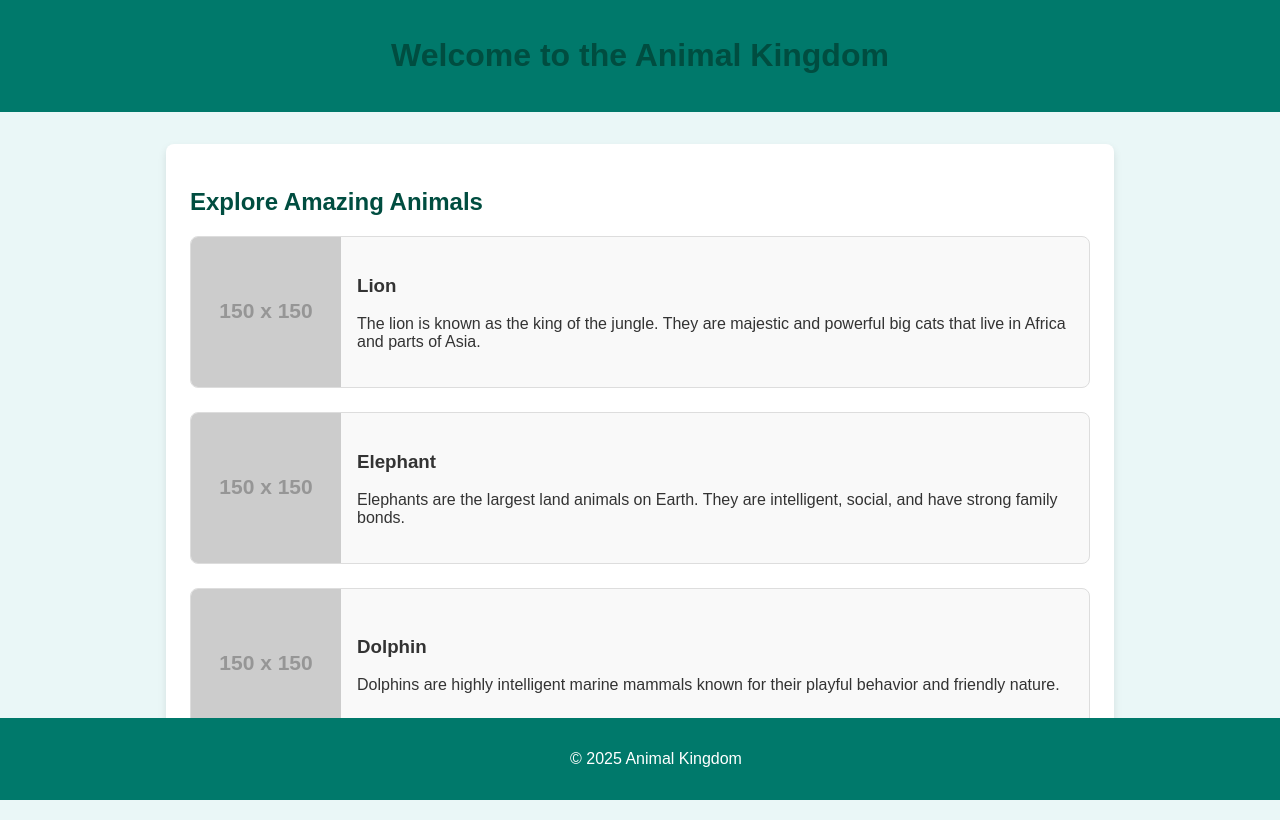
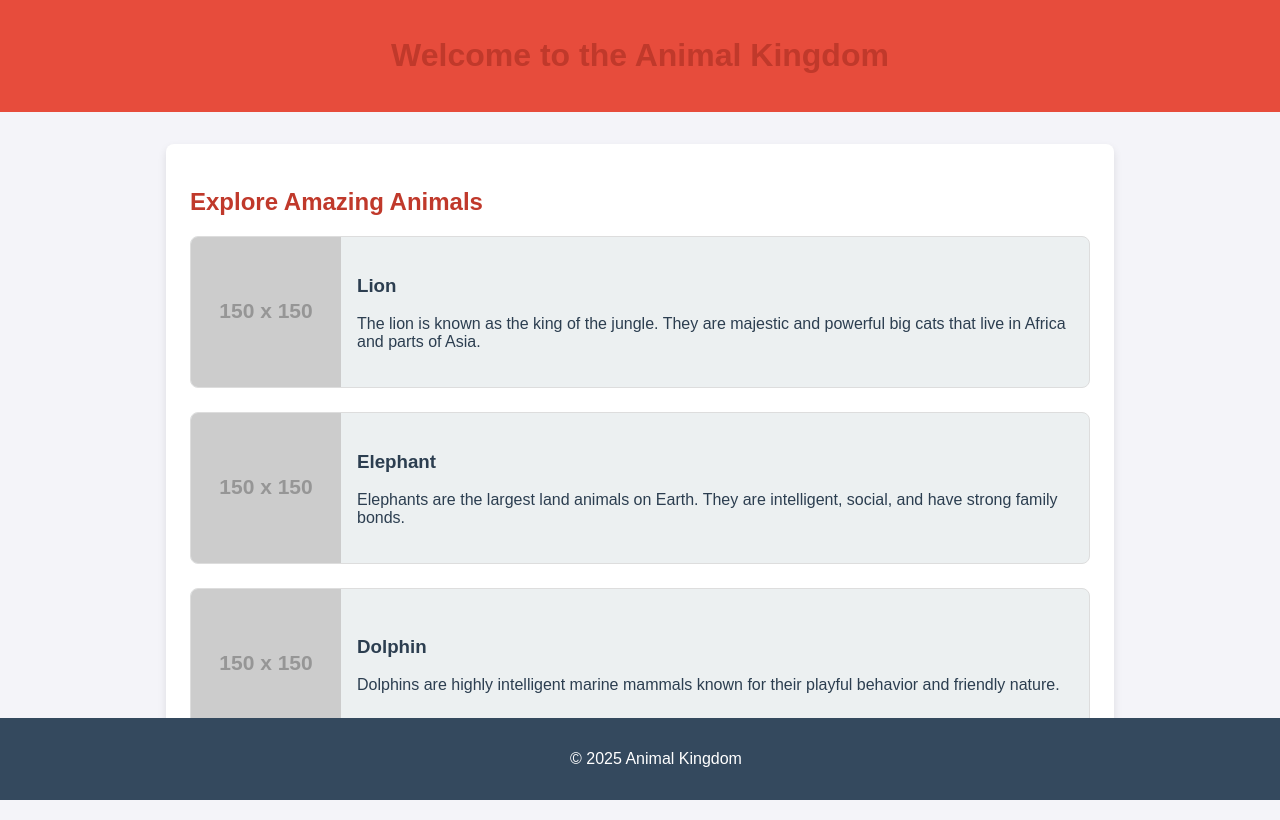
Before and after one commit to mldn8ss/project, a plain HTML site: page index.html in a window 1280 px wide. Shown: the top 820 px of the page. Drawn offline with Linux system fonts and the light colour scheme; placeholder pictures from the web are drawn by us.

Commit message:
Змінено кольори

```diff
--- a/index.html
+++ b/index.html
@@ -9,11 +9,11 @@
             font-family: Arial, sans-serif;
             margin: 0;
             padding: 0;
-            background-color: #eaf7f7;
-            color: #333;
+            background-color: #f4f4f9; /* Легкий сірий фон */
+            color: #2c3e50; /* Темний текст */
         }
         header {
-            background-color: #00796b;
+            background-color: #e74c3c; /* Червоний фон */
             color: white;
             padding: 1rem;
             text-align: center;
@@ -30,7 +30,7 @@
             box-shadow: 0 4px 8px rgba(0, 0, 0, 0.1);
         }
         h1, h2 {
-            color: #004d40;
+            color: #c0392b; /* Інший відтінок червоного */
         }
         .animal-card {
             display: flex;
@@ -39,7 +39,7 @@
             border: 1px solid #ddd;
             border-radius: 8px;
             overflow: hidden;
-            background-color: #f9f9f9;
+            background-color: #ecf0f1; /* Світлий фон карток */
         }
         .animal-card img {
             width: 150px;
@@ -52,7 +52,7 @@
         footer {
             text-align: center;
             padding: 1rem;
-            background-color: #00796b;
+            background-color: #34495e; /* Темно-синій фон */
             color: white;
             position: absolute;
             bottom: 0;
```
